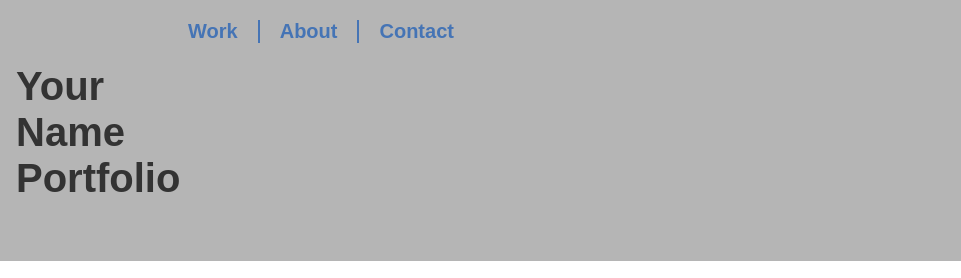
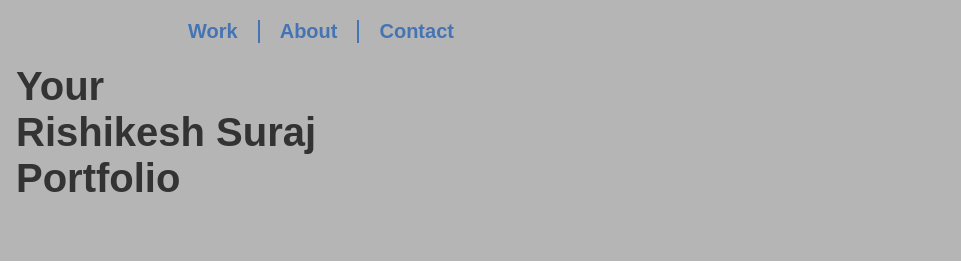
Before and after one commit to RishikeshCR7/Portfolio, a plain HTML site: page index.html in a window 1280 px wide. Shown: the top 278 px of the page, 319-1280 px from the left. Drawn offline with nearby package versions, Linux system fonts and the light colour scheme.

Commit message:
PES2UG23CS481

```diff
--- a/index.html
+++ b/index.html
@@ -4,7 +4,7 @@
 	<meta charset="UTF-8">
 
 	<!--/ /---- Put your name in the title of the page ----/ /-->
-	<title>Put Your Name Here</title>
+	<title>Rishikesh Suraj</title>
 
 	<!--/ /-------- Normalize CSS --------/ /-->
 	<link href="https://cdnjs.cloudflare.com/ajax/libs/normalize/8.0.1/normalize.min.css" rel="stylesheet">
@@ -38,7 +38,7 @@
         <div class="wrapper">
 
 			<div class="logo-container">
-				<h1>Your<br>Name<br>Portfolio</h1>
+				<h1>Your<br>Rishikesh Suraj<br>Portfolio</h1>
 
 				<!-- ------------------------------------------------------
 				Note that the image of the logo is linked to the home page.
```
